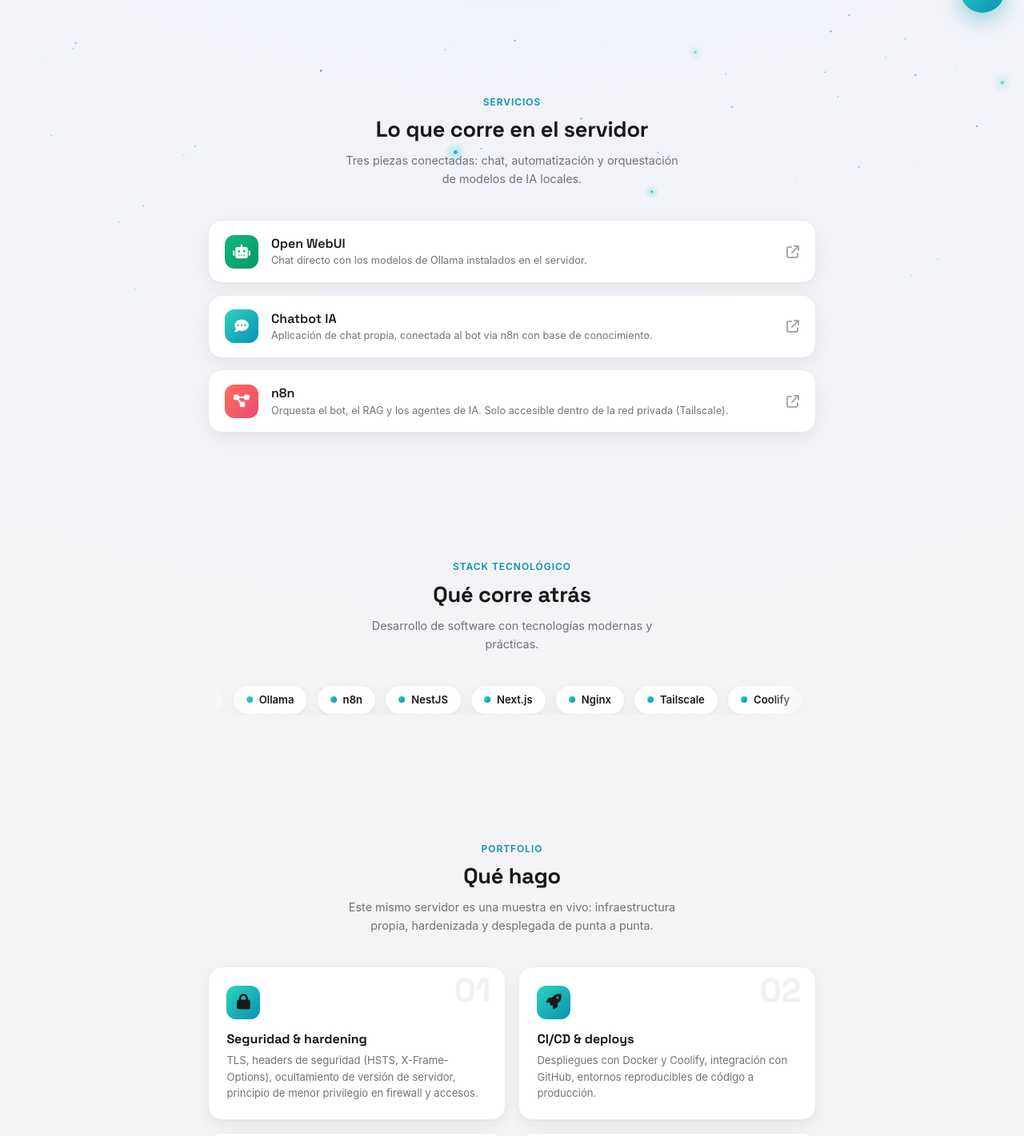
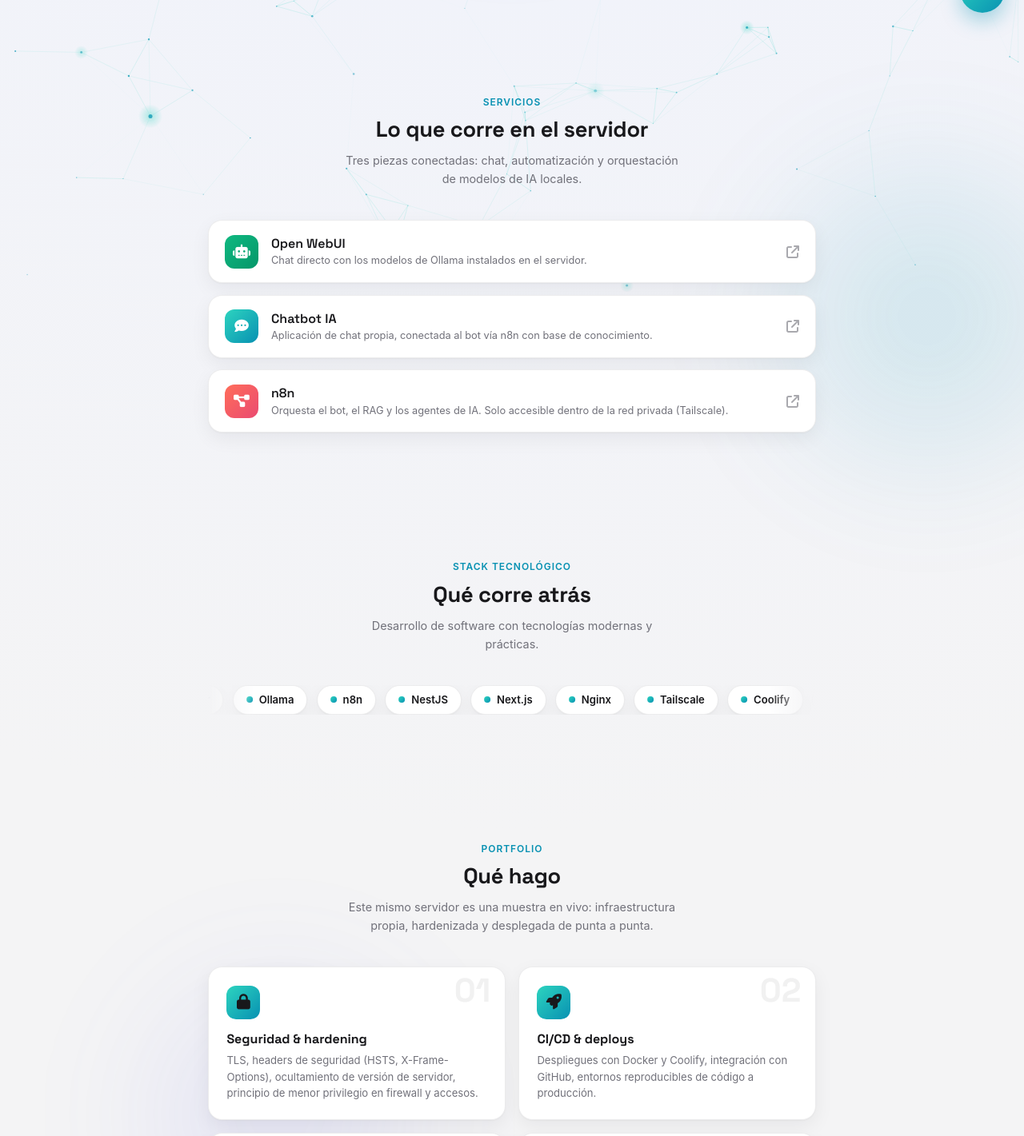
Before and after one commit to nestorvargas/mi-web, a React (Vite) app: page / in a window 1280 px wide. Shown: the part 760-2181 px from the top of the page at 80% size. Built offline with nearby package versions, Linux system fonts and the light colour scheme.

Commit message:
feat(portal): add aurora background and interactive starfield

```diff
--- a/src/App.tsx
+++ b/src/App.tsx
@@ -1,4 +1,5 @@
 import { useState } from 'react';
+import Aurora from './components/Aurora';
 import Particles from './components/Particles';
 import Nav from './components/Nav';
 import Hero from './components/Hero';
@@ -14,6 +15,7 @@
 
   return (
     <>
+      <Aurora />
       <Particles />
       <Nav />
       <main>
--- /dev/null
+++ b/src/components/Aurora.tsx
@@ -0,0 +1,9 @@
+export default function Aurora() {
+  return (
+    <div className="aurora" aria-hidden="true">
+      <span className="aurora-blob aurora-blob-1" />
+      <span className="aurora-blob aurora-blob-2" />
+      <span className="aurora-blob aurora-blob-3" />
+    </div>
+  );
+}
--- a/src/components/Particles.tsx
+++ b/src/components/Particles.tsx
@@ -5,6 +5,8 @@
   y: number;
   vx: number;
   vy: number;
+  baseVx: number;
+  baseVy: number;
   r: number;
   glow: boolean;
   phase: number;
@@ -13,6 +15,9 @@
 
 const STAR_COLOR = '8, 145, 178';
 const GLOW_COLOR = '45, 212, 191';
+const LINK_COLOR = '45, 212, 191';
+const LINK_DIST = 130;
+const MOUSE_RADIUS = 140;
 
 export default function Particles() {
   const canvasRef = useRef<HTMLCanvasElement>(null);
@@ -30,6 +35,8 @@
     let t = 0;
     let animationId = 0;
     let resizeTimer: number;
+    let mouseX = -9999;
+    let mouseY = -9999;
 
     function sizeCanvas() {
       const dpr = Math.min(window.devicePixelRatio || 1, 2);
@@ -43,17 +50,21 @@
     }
 
     function makeStars() {
-      const starCount = Math.min(220, Math.round((width * Math.min(height, window.innerHeight * 1.4)) / 9000));
+      const starCount = Math.min(150, Math.round((width * Math.min(height, window.innerHeight * 1.4)) / 11000));
       const drawHeight = Math.min(height, window.innerHeight * 1.4);
       stars = [];
       for (let i = 0; i < starCount; i++) {
-        const big = Math.random() < 0.12;
+        const big = Math.random() < 0.14;
+        const vx = (Math.random() - 0.5) * 0.06;
+        const vy = (Math.random() - 0.5) * 0.06;
         stars.push({
           x: Math.random() * width,
           y: Math.random() * drawHeight,
-          vx: (Math.random() - 0.5) * 0.06,
-          vy: (Math.random() - 0.5) * 0.06,
-          r: big ? Math.random() * 1.1 + 1.3 : Math.random() * 0.9 + 0.4,
+          vx,
+          vy,
+          baseVx: vx,
+          baseVy: vy,
+          r: big ? Math.random() * 1.2 + 1.4 : Math.random() * 0.9 + 0.4,
           glow: big,
           phase: Math.random() * Math.PI * 2,
           speed: Math.random() * 0.015 + 0.006,
@@ -66,6 +77,19 @@
       t += 1;
 
       for (const s of stars) {
+        const dxMouse = s.x - mouseX;
+        const dyMouse = s.y - mouseY;
+        const distMouse = Math.hypot(dxMouse, dyMouse);
+
+        if (distMouse < MOUSE_RADIUS) {
+          const force = (1 - distMouse / MOUSE_RADIUS) * 0.4;
+          s.vx += (dxMouse / (distMouse || 1)) * force;
+          s.vy += (dyMouse / (distMouse || 1)) * force;
+        }
+
+        s.vx += (s.baseVx - s.vx) * 0.02;
+        s.vy += (s.baseVy - s.vy) * 0.02;
+
         s.x += s.vx;
         s.y += s.vy;
         if (s.x < 0) s.x = width;
@@ -91,6 +115,22 @@
         ctx!.fill();
       }
 
+      for (let a = 0; a < stars.length; a++) {
+        for (let b = a + 1; b < stars.length; b++) {
+          const dx = stars[a].x - stars[b].x;
+          const dy = stars[a].y - stars[b].y;
+          const dist = Math.hypot(dx, dy);
+          if (dist < LINK_DIST) {
+            ctx!.beginPath();
+            ctx!.moveTo(stars[a].x, stars[a].y);
+            ctx!.lineTo(stars[b].x, stars[b].y);
+            ctx!.strokeStyle = `rgba(${LINK_COLOR}, ${0.22 * (1 - dist / LINK_DIST)})`;
+            ctx!.lineWidth = 1;
+            ctx!.stroke();
+          }
+        }
+      }
+
       if (!prefersReducedMotion) animationId = requestAnimationFrame(step);
     }
 
@@ -109,17 +149,33 @@
       }
     }
 
+    function handleMouseMove(e: MouseEvent) {
+      mouseX = e.clientX;
+      mouseY = e.clientY + window.scrollY;
+    }
+
+    function handleMouseLeave() {
+      mouseX = -9999;
+      mouseY = -9999;
+    }
+
     sizeCanvas();
     makeStars();
     step();
 
     window.addEventListener('resize', handleResize);
     document.addEventListener('visibilitychange', handleVisibility);
+    if (!prefersReducedMotion) {
+      window.addEventListener('mousemove', handleMouseMove);
+      window.addEventListener('mouseleave', handleMouseLeave);
+    }
 
     return () => {
       window.clearTimeout(resizeTimer);
       window.removeEventListener('resize', handleResize);
       document.removeEventListener('visibilitychange', handleVisibility);
+      window.removeEventListener('mousemove', handleMouseMove);
+      window.removeEventListener('mouseleave', handleMouseLeave);
       cancelAnimationFrame(animationId);
     };
   }, []);
--- a/src/index.css
+++ b/src/index.css
@@ -46,10 +46,80 @@
 }
 
 #particles {
-  position: fixed;
+  position: absolute;
   inset: 0;
   z-index: 0;
   pointer-events: none;
+}
+
+.aurora {
+  position: absolute;
+  inset: 0;
+  z-index: 0;
+  overflow: hidden;
+  pointer-events: none;
+}
+
+.aurora-blob {
+  position: absolute;
+  border-radius: 50%;
+  filter: blur(70px);
+  opacity: 0.35;
+  will-change: transform;
+}
+
+.aurora-blob-1 {
+  top: -10%;
+  left: -10%;
+  width: 46vw;
+  height: 46vw;
+  max-width: 620px;
+  max-height: 620px;
+  background: radial-gradient(circle, rgba(45, 212, 191, 0.55), transparent 70%);
+  animation: aurora-drift-1 26s ease-in-out infinite;
+}
+
+.aurora-blob-2 {
+  top: 28%;
+  right: -12%;
+  width: 40vw;
+  height: 40vw;
+  max-width: 560px;
+  max-height: 560px;
+  background: radial-gradient(circle, rgba(8, 145, 178, 0.5), transparent 70%);
+  animation: aurora-drift-2 32s ease-in-out infinite;
+}
+
+.aurora-blob-3 {
+  top: 62%;
+  left: 8%;
+  width: 34vw;
+  height: 34vw;
+  max-width: 480px;
+  max-height: 480px;
+  background: radial-gradient(circle, rgba(99, 102, 241, 0.4), transparent 70%);
+  animation: aurora-drift-3 22s ease-in-out infinite;
+}
+
+@keyframes aurora-drift-1 {
+  0%, 100% { transform: translate(0, 0) scale(1); }
+  50% { transform: translate(6vw, 4vh) scale(1.12); }
+}
+
+@keyframes aurora-drift-2 {
+  0%, 100% { transform: translate(0, 0) scale(1); }
+  50% { transform: translate(-5vw, 6vh) scale(1.08); }
+}
+
+@keyframes aurora-drift-3 {
+  0%, 100% { transform: translate(0, 0) scale(1); }
+  50% { transform: translate(4vw, -5vh) scale(1.15); }
+}
+
+@media (prefers-reduced-motion: reduce) {
+  .aurora-blob {
+    animation: none;
+  }
 }
 
 /* Nav */
```
